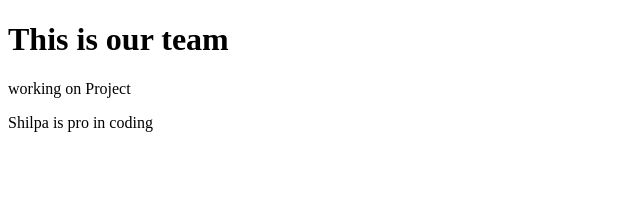
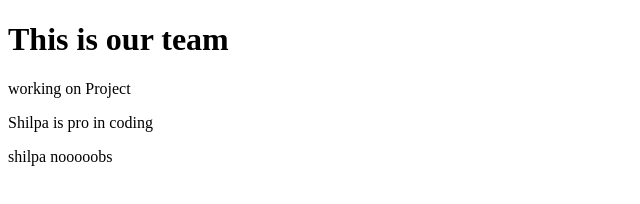
Before and after one commit to arpitasamanta/team, a plain HTML site: page index.html in a window 1280 px wide. Shown: the whole page, without its empty margins (0-640 px from the left). Drawn offline with Linux system fonts and the light colour scheme.

Commit message:
Update index.html

```diff
--- a/index.html
+++ b/index.html
@@ -10,5 +10,6 @@
     <h1>This is our team</h1>
     <p>working on Project</p>
     <p>Shilpa is pro in coding</p>
+    <p>shilpa nooooobs</p>
   </body>
 </html>
```
